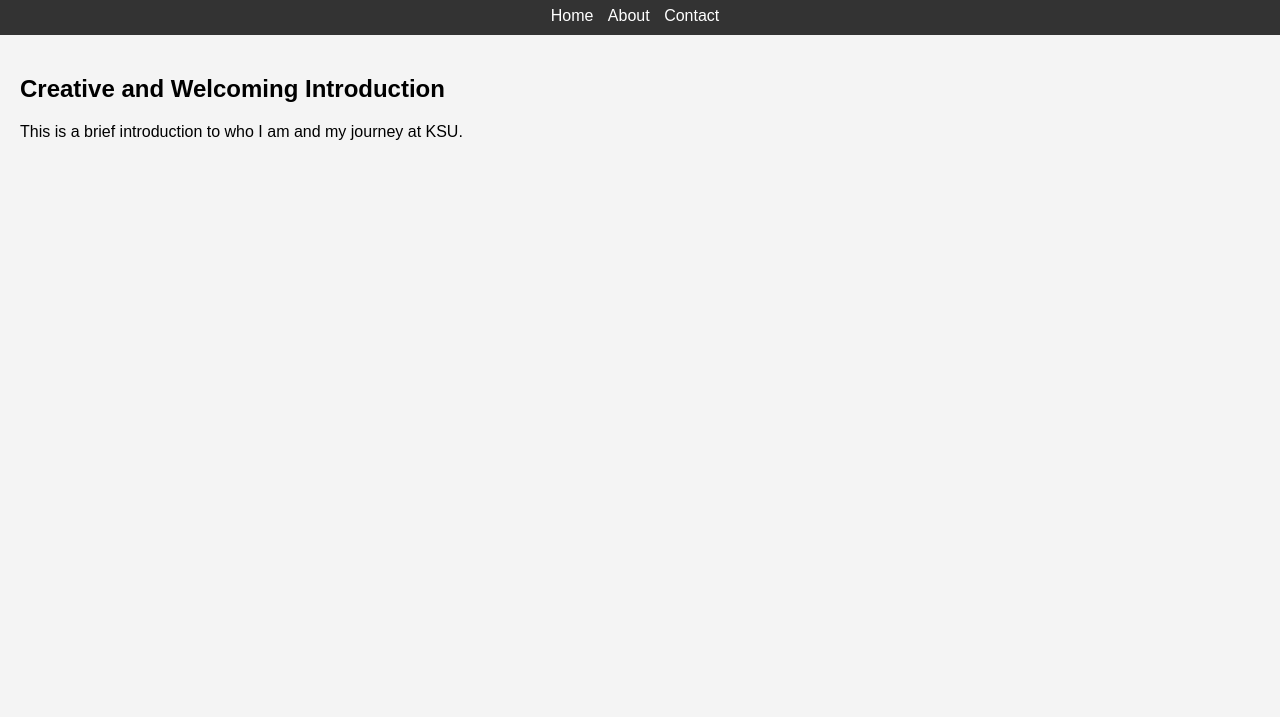
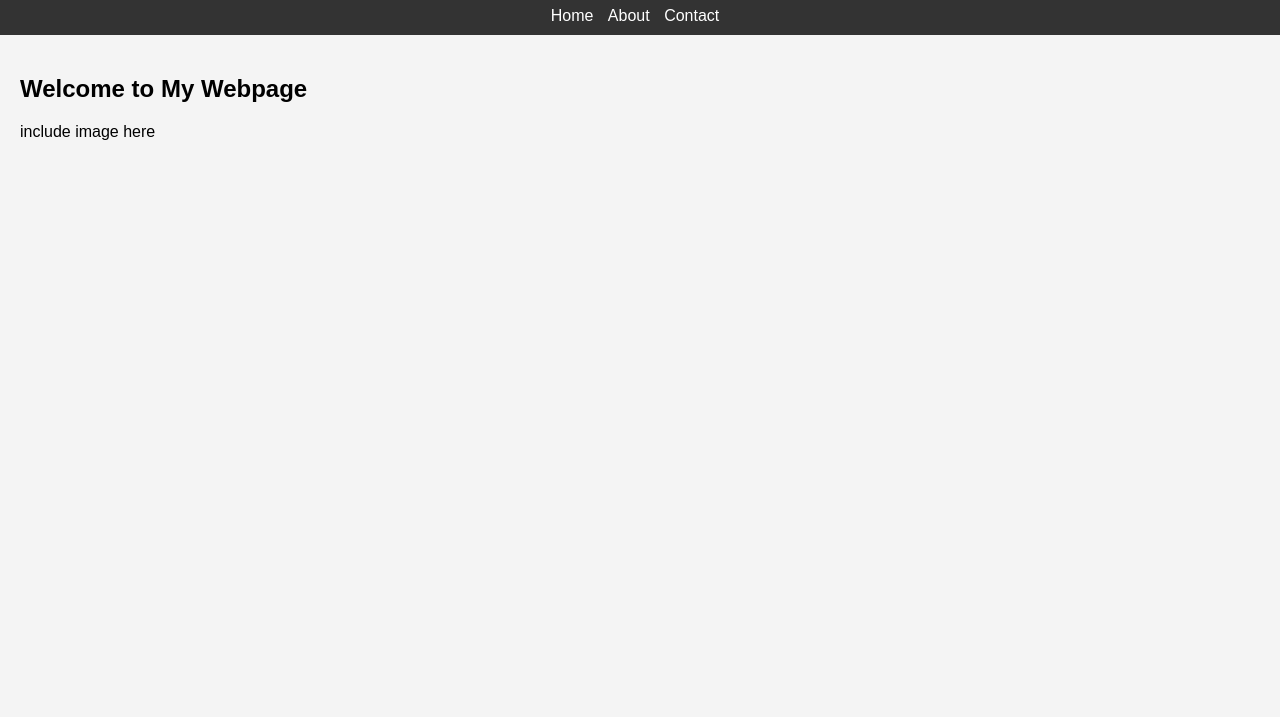
Before and after one commit to Nharvey8/web-development-project, a plain HTML site: page index.html in a window 1280 px wide. Shown: the part 83-800 px from the top of the page. Drawn offline with Linux system fonts and the light colour scheme.

Commit message:
Update index.html
updates

```diff
--- a/index.html
+++ b/index.html
@@ -8,7 +8,7 @@
 </head>
 <body>
     <header>
-        <h1>Welcome to My Portfolio</h1>
+        <h1>Natsuki Harvey Webpage Project</h1>
         <nav>
             <ul>
                 <li><a href="index.html">Home</a></li>
@@ -19,8 +19,8 @@
     </header>
     <main>
         <section>
-            <h2>Creative and Welcoming Introduction</h2>
-            <p>This is a brief introduction to who I am and my journey at KSU.</p>
+            <h2>Welcome to My Webpage</h2>
+            <p>include image here</p>
         </section>
     </main>
 </body>
```
